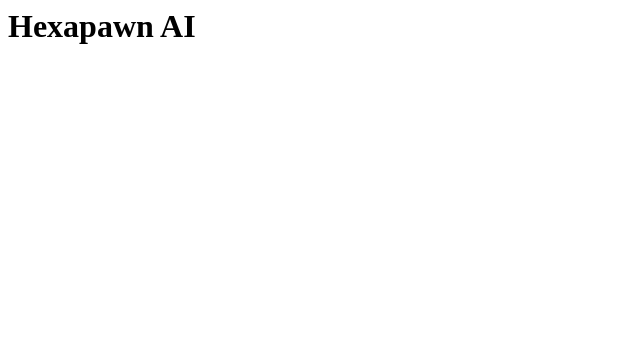
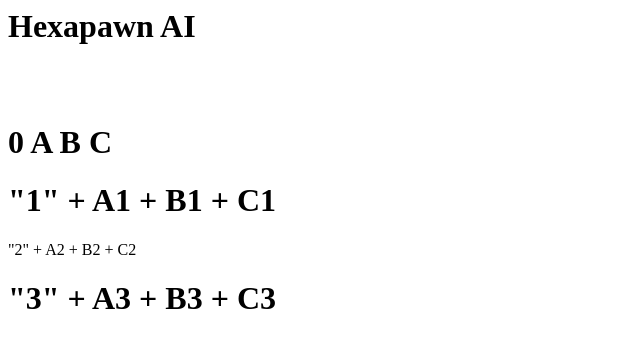
Before and after one commit to ScottyBoy4/hexapawn, a plain HTML site: page index.html in a window 1280 px wide. Shown: the whole page, without its empty margins (0-640 px from the left). Drawn offline with Linux system fonts and the light colour scheme.

Commit message:
Update index.html

```diff
--- a/index.html
+++ b/index.html
@@ -10,7 +10,13 @@
 <body>
 
 <h1>Hexapawn AI</h1>
+<br>
+<br>
 
+  <h1>0 A B C</H1>
+  <h1>"1" + A1 + B1 + C1</h1
+  <h1>"2" + A2 + B2 + C2</h1>
+  <h1>"3" + A3 + B3 + C3</h1>
 
 
 
```
